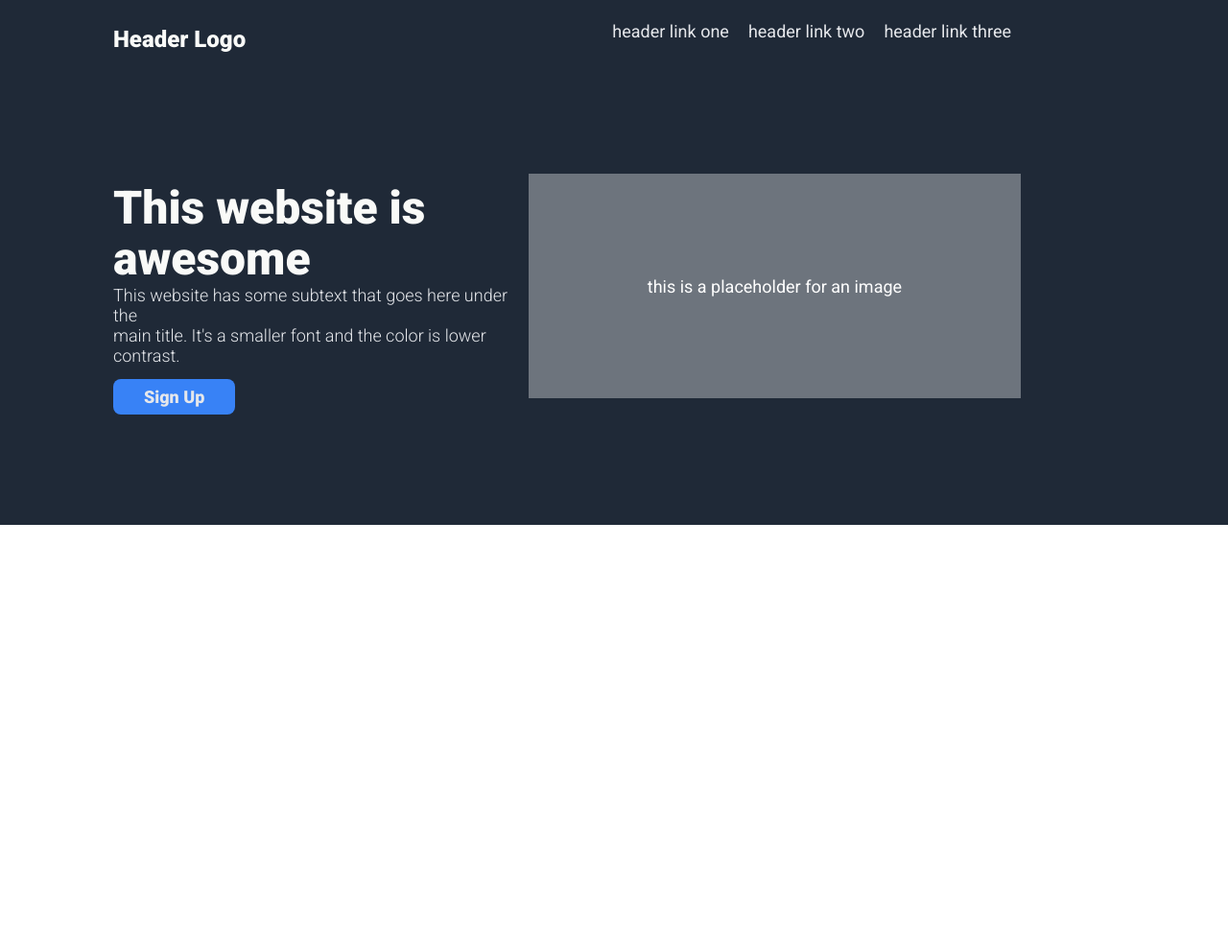
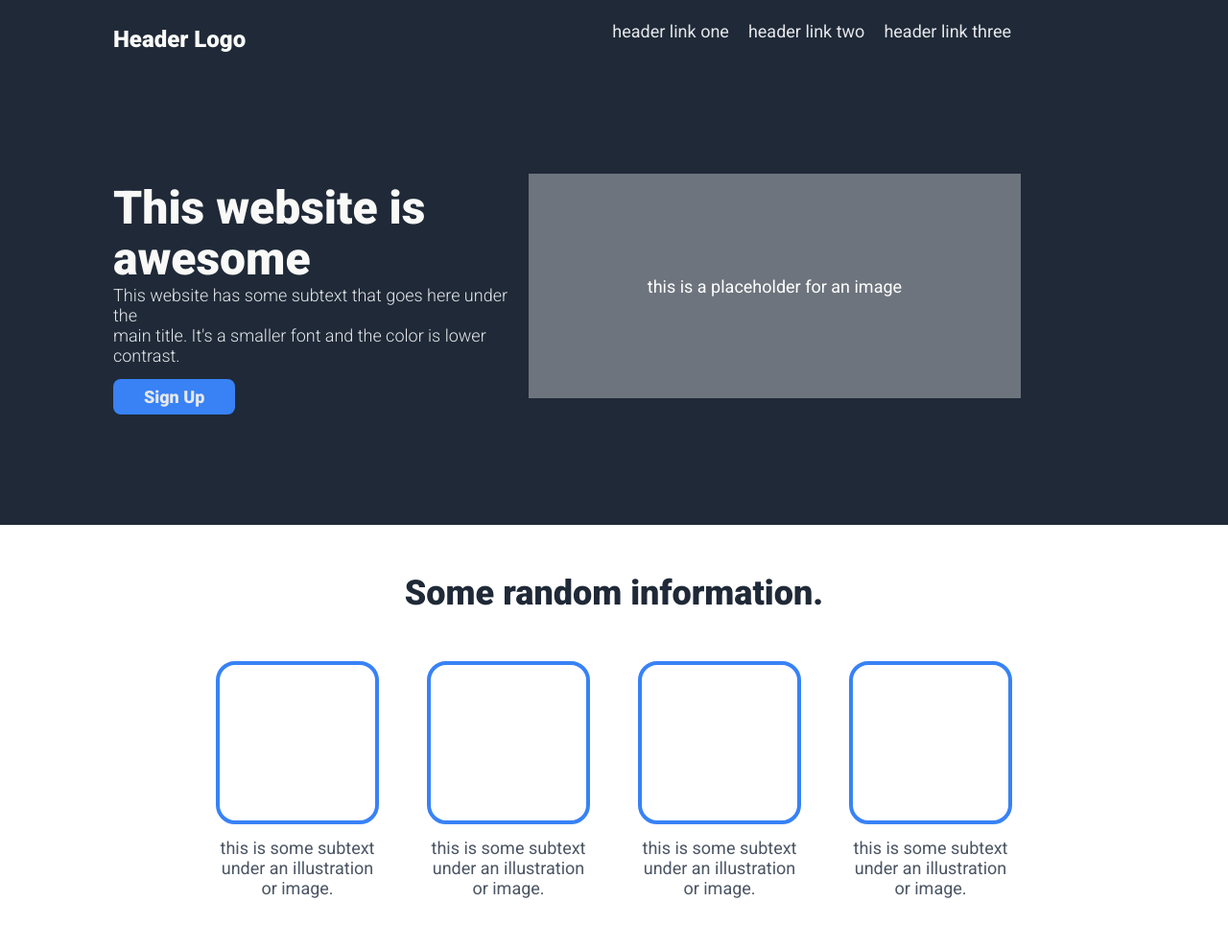
Before and after one commit to WMPatrick/Landing-Page, a plain HTML site: page index.html in a window 1280 px wide. Shown: the whole page at 96% size. Before the commit the page ends 800 px from the top, so only its background shows below. Drawn offline with Linux system fonts and the light colour scheme.

Commit message:
random information section

```diff
--- a/index.html
+++ b/index.html
@@ -40,7 +40,15 @@
         </div>
       </div>
 
-      <div></div>
+      <div>
+        <div class="random">Some random information.</div>
+        <div class="boxes">
+          <section class="subtext"><div class="box"></div><p>this is some subtext under an illustration or image.</p></section>
+          <section class="subtext"><div class="box"></div><p>this is some subtext under an illustration or image.</p></section>
+          <section class="subtext"><div class="box"></div><p>this is some subtext under an illustration or image.</p></section>
+          <section class="subtext"><div class="box"></div><p>this is some subtext under an illustration or image.</p></section>
+        </div>
+      </div>
       <div></div>
       <div></div>
       <div></div>
--- a/styles.css
+++ b/styles.css
@@ -94,3 +94,36 @@ button {
 #sign-up {
     margin: 14px 0;
 }
+
+.random {
+    font-size: 36px;
+    font-weight: 900;
+    text-align:center;
+    color:#1F2937;
+    margin-top: 50px;
+    margin-bottom: 25px;
+
+}
+
+.boxes {
+    display: flex;
+    justify-content: center;
+}
+
+.box {
+    width: 170px;
+    height: 170px;
+    border: solid 4px #3882F6;
+    border-radius: 20px;
+    margin-bottom: 14px;
+}
+
+.subtext {
+    width: 170px;
+    height: 170px;
+    margin: 25px;
+    color: #4B5563;
+    text-align: center;
+    font-size: 18px;
+    margin-bottom: 130px;
+}
```
